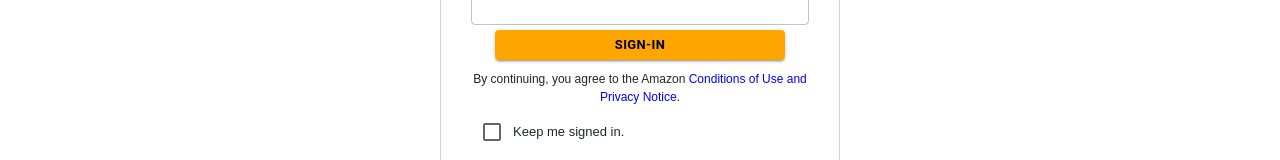
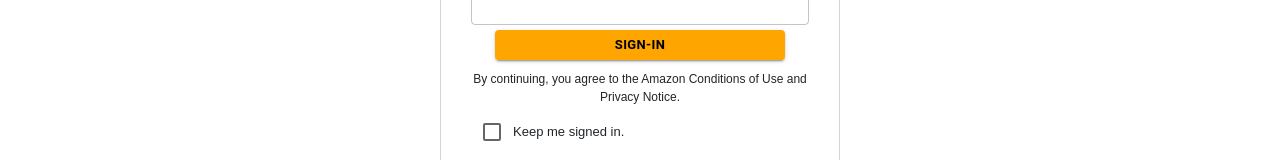
Before and after one commit to Pritesh0-0/Amazon-Prime-Video-Clone, a React (Create React App) app: page /Login in a window 1280 px wide. Shown: the part 446-606 px from the top of the page. Built offline with nearby package versions, Linux system fonts and the light colour scheme.

Commit message:
Update Login.jsx

```diff
--- a/src/Pages/Login.jsx
+++ b/src/Pages/Login.jsx
@@ -3,11 +3,11 @@
 import React, { useState } from "react";
 import TextField from "@mui/material/TextField";
 import Button from "@mui/material/Button";
-import { Link } from "react-router-dom";
+// import { Link } from "react-router-dom";
 import axios from 'axios';
 import { useDispatch,useSelector } from 'react-redux';
 import { loginToDoError, loginToDoLoading, loginToDoSuccess } from '../Store/actions';
-import { Navigate, NavLink } from 'react-router-dom';
+import { Navigate } from 'react-router-dom';
 
 
 function Login() {
@@ -45,6 +45,7 @@
     <div classname="login">
       <img
         id="logoss"
+        alt="fff"
         src="https://encrypted-tbn0.gstatic.com/images?q=tbn:ANd9GcRRZUaYFUa_lu0hSWHouZfgID6xxHCcyDFZrWONAE-P9eFIEi1gOnv4Bmc9PROxgAO148g&usqp=CAU"
       />
       <div
@@ -77,11 +78,10 @@
           </Button>
         {/* </Link> */}
         <span id="condition">
-          By continuing, you agree to the Amazon{" "}
-          <a href="" target="_blank">
-            {" "}
+          By continuing, you agree to the Amazon
+
             Conditions of Use and Privacy Notice.
-          </a>
+
         </span>
         <div style={{ display: "flex", overflow: "auto" }}>
           <Checkbox {...label} /> <span id="keep">Keep me signed in.</span>
```
